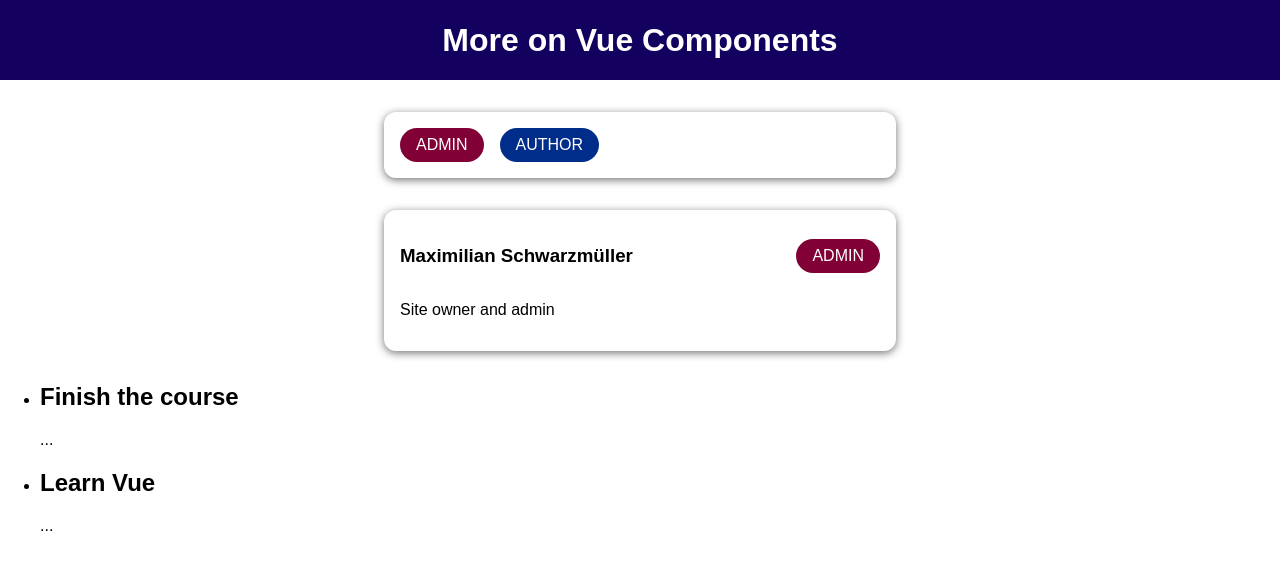
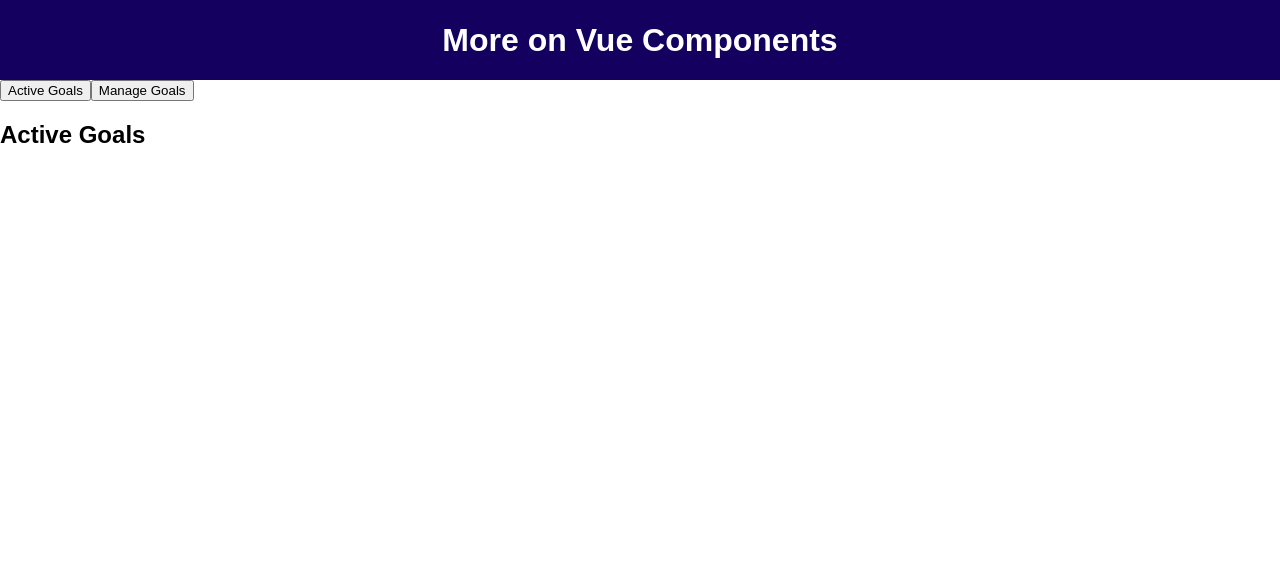
Before and after one commit to masrur-mmrs/vue, a Vue app in the folder cmp-adv-01-starting-setup/: page / in a window 1280 px wide. Shown: the top 570 px of the page. Built offline with nearby package versions, Linux system fonts and the light colour scheme.

Commit message:
Dynamic Components

```diff
--- a/cmp-adv-01-starting-setup/src/App.vue
+++ b/cmp-adv-01-starting-setup/src/App.vue
@@ -1,39 +1,44 @@
 <template>
   <div>
     <the-header></the-header>
-    <badge-list></badge-list>
-    <user-info
-      :full-name="activeUser.name"
-      :info-text="activeUser.description"
-      :role="activeUser.role"
-    ></user-info>
-    <course-goals #default="slotProps">
-      <h2>{{ slotProps.item }}</h2>
-      <p>{{ slotProps["anotherProp"] }}</p>
-    </course-goals>
+    <button @click="setSelectedComponent('active-goals')">Active Goals</button>
+    <button @click="setSelectedComponent('manage-goals')">Manage Goals</button>
+    <!-- <active-goals v-if="selectedComponent === 'active-goals'"></active-goals> -->
+    <!-- <manage-goals v-if="selectedComponent === 'manage-goals'"></manage-goals> -->
+    <component :is="selectedComponent"></component>
   </div>
 </template>
 
 <script>
 import TheHeader from "./components/TheHeader.vue";
-import CourseGoals from "./components/CourseGoals.vue";
+import ActiveGoals from "./components/ActiveGoals.vue";
+import ManageGoals from "./components/ManageGoals.vue";
+// import CourseGoals from "./components/CourseGoals.vue";
 // import BadgeList from "./components/BadgeList.vue";
 // import UserInfo from "./components/UserInfo.vue";
 export default {
   components: {
     TheHeader,
-    CourseGoals,
+    ActiveGoals,
+    ManageGoals,
+    // CourseGoals,
     //   BadgeList,
     //   UserInfo,
   },
   data() {
     return {
+      selectedComponent: "active-goals",
       activeUser: {
         name: "Maximilian Schwarzmüller",
         description: "Site owner and admin",
         role: "admin",
       },
     };
+  },
+  methods: {
+    setSelectedComponent(cmp) {
+      this.selectedComponent = cmp;
+    },
   },
 };
 </script>
--- /dev/null
+++ b/cmp-adv-01-starting-setup/src/components/ActiveGoals.vue
@@ -0,0 +1,5 @@
+<template>
+  <div>
+    <h2>Active Goals</h2>
+  </div>
+</template>
--- /dev/null
+++ b/cmp-adv-01-starting-setup/src/components/ManageGoals.vue
@@ -0,0 +1,5 @@
+<template>
+  <div>
+    <h2>Manage Goals</h2>
+  </div>
+</template>
```
